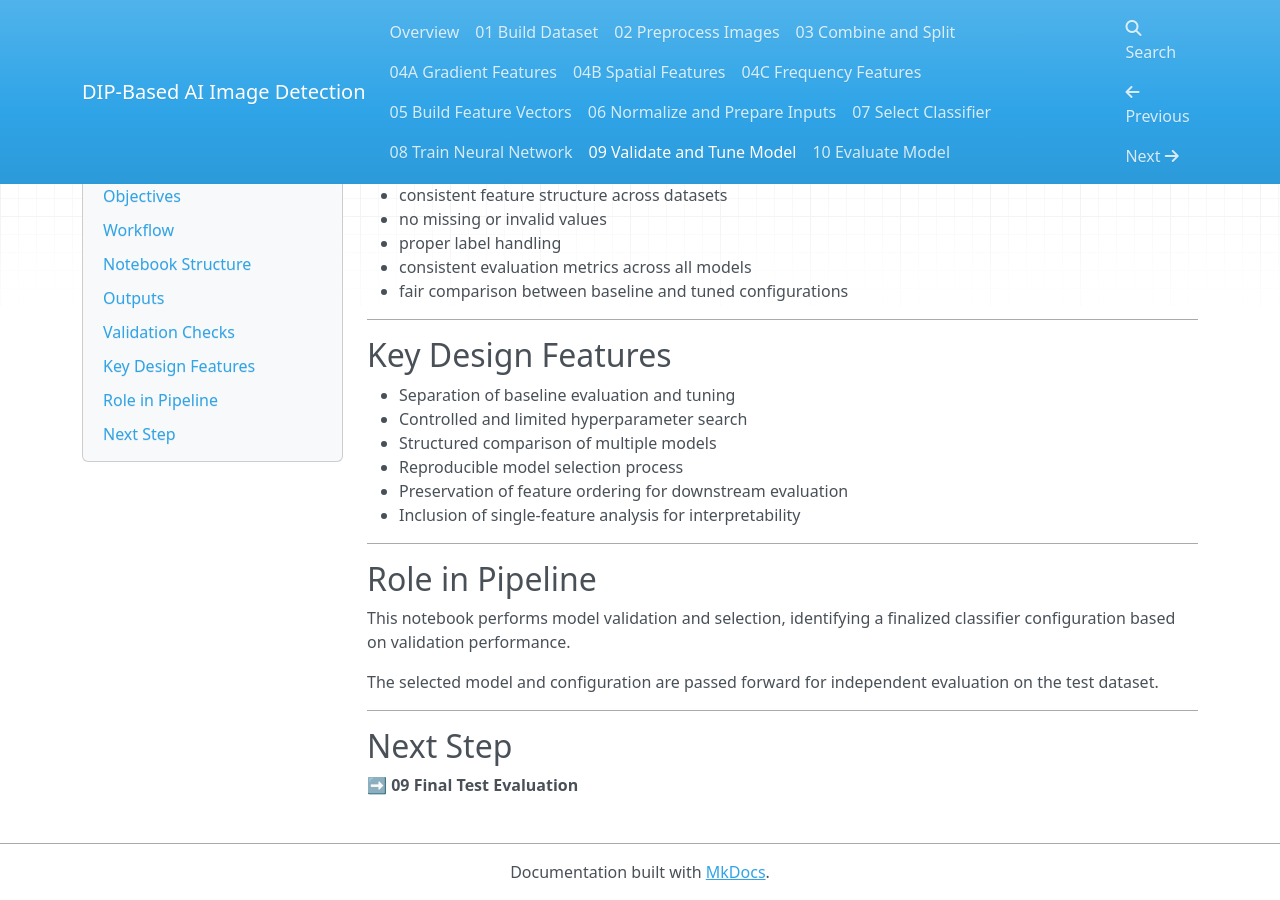
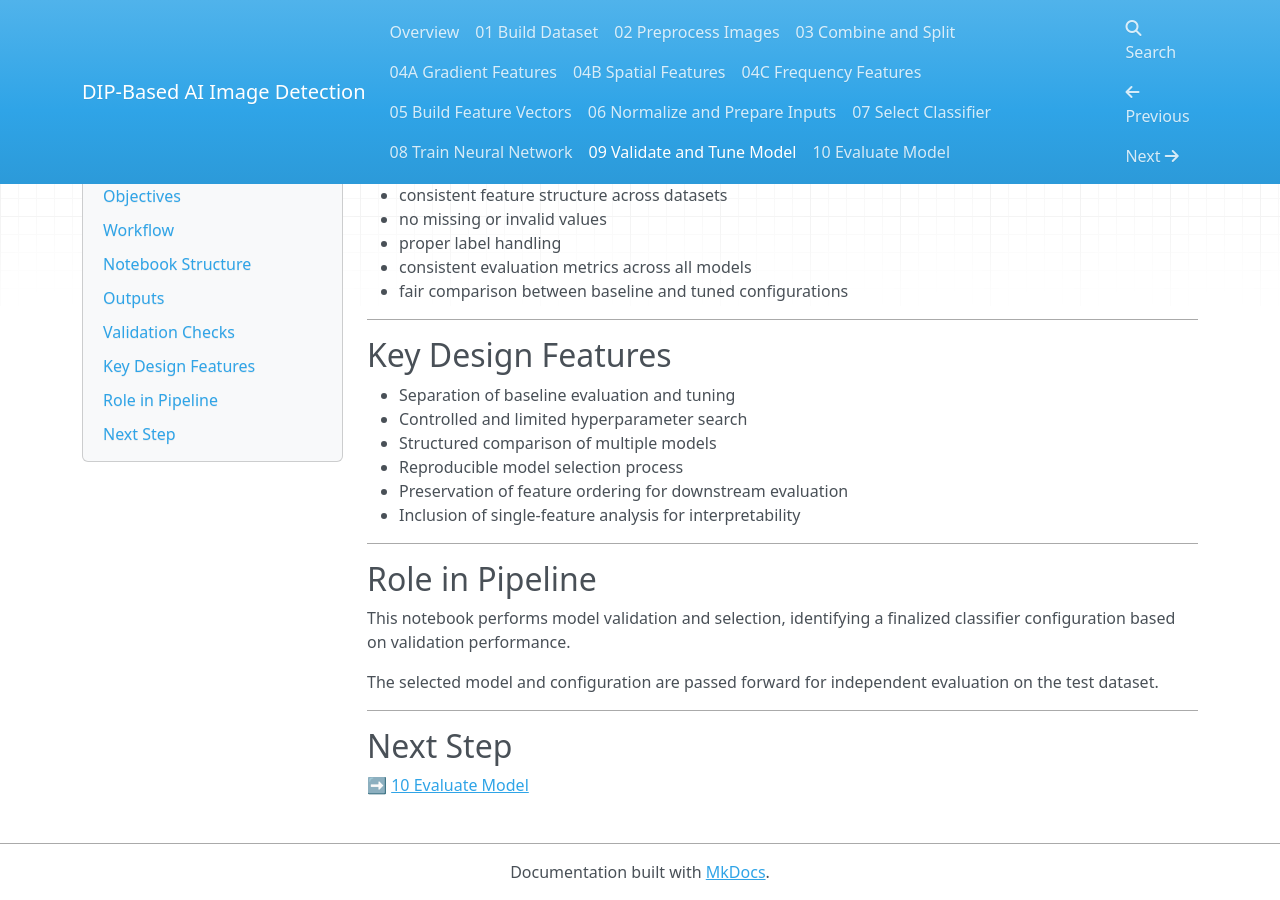
Before and after one commit to pgailinas/dip-ai-image-detection, an MkDocs documentation site: the page built from docs/09_Validate_and_Tune_Model.md, in a window 1280 px wide and 900 px high, scrolled down 3335 px. Built offline with MkDocs 1.6.1, drawn with Linux system fonts in a browser that asks for light colours; nearby versions of some CDN libraries.

Commit message:
Update 09_Validate_and_Tune_Model.md

```diff
--- a/docs/09_Validate_and_Tune_Model.md
+++ b/docs/09_Validate_and_Tune_Model.md
@@ -196,4 +196,4 @@ The selected model and configuration are passed forward for independent evaluati
 
 ## Next Step
 
-➡️ **09 Final Test Evaluation**
+➡️ [10 Evaluate Model](10_Evaluate_Model.md)
```
